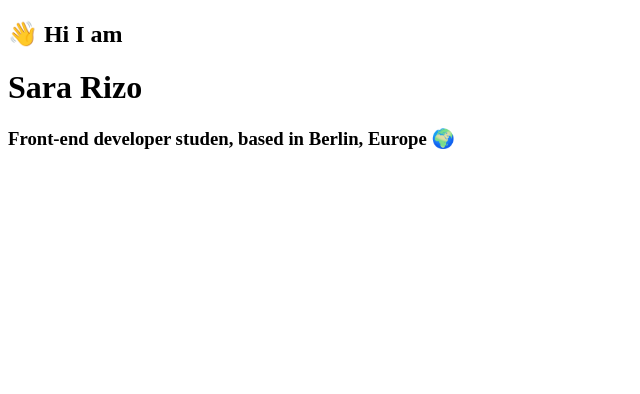
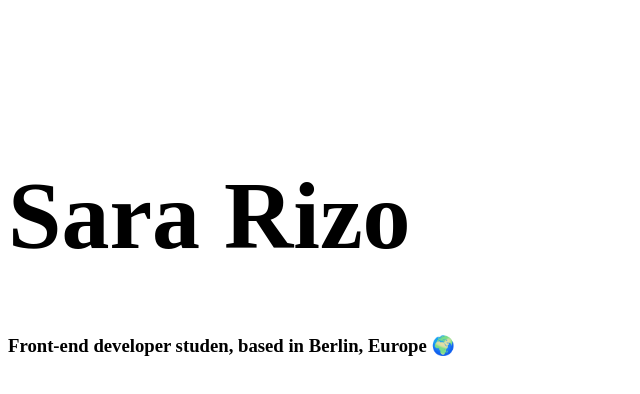
Before and after one commit to sara01rizo/flexbox-homework, a plain HTML site: page index.html in a window 1280 px wide. Shown: the whole page, without its empty margins (0-640 px from the left). Drawn offline with Linux system fonts and the light colour scheme.

Commit message:
Updated CSS file h1 - h2 - font-fami and css file renamedly

```diff
--- a/src/style.css
+++ b/src/style.css
@@ -3,3 +3,14 @@
   --secondary-color: #f5f2fe;
   --box-shadow: 0 5px 10px rgba(0, 0, 0, 0.3);
 }
+body {
+  font-family: "Times New Roman", Times, serif;
+}
+h1 {
+  font-size: 96px;
+}
+
+h2 {
+  color: var(--primary-color);
+  font-size: 48px;
+}
```
Also changed, not shown: src/stylr.css (deleted).
